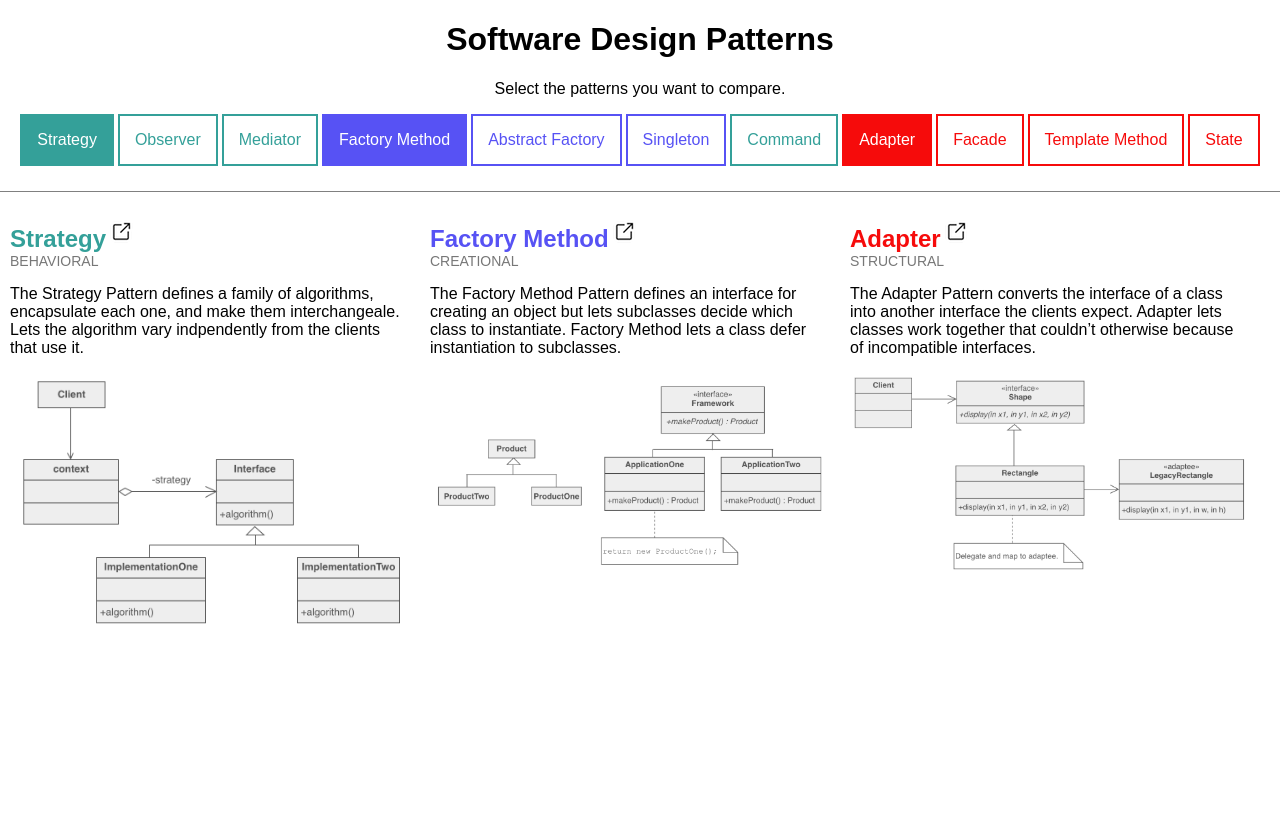
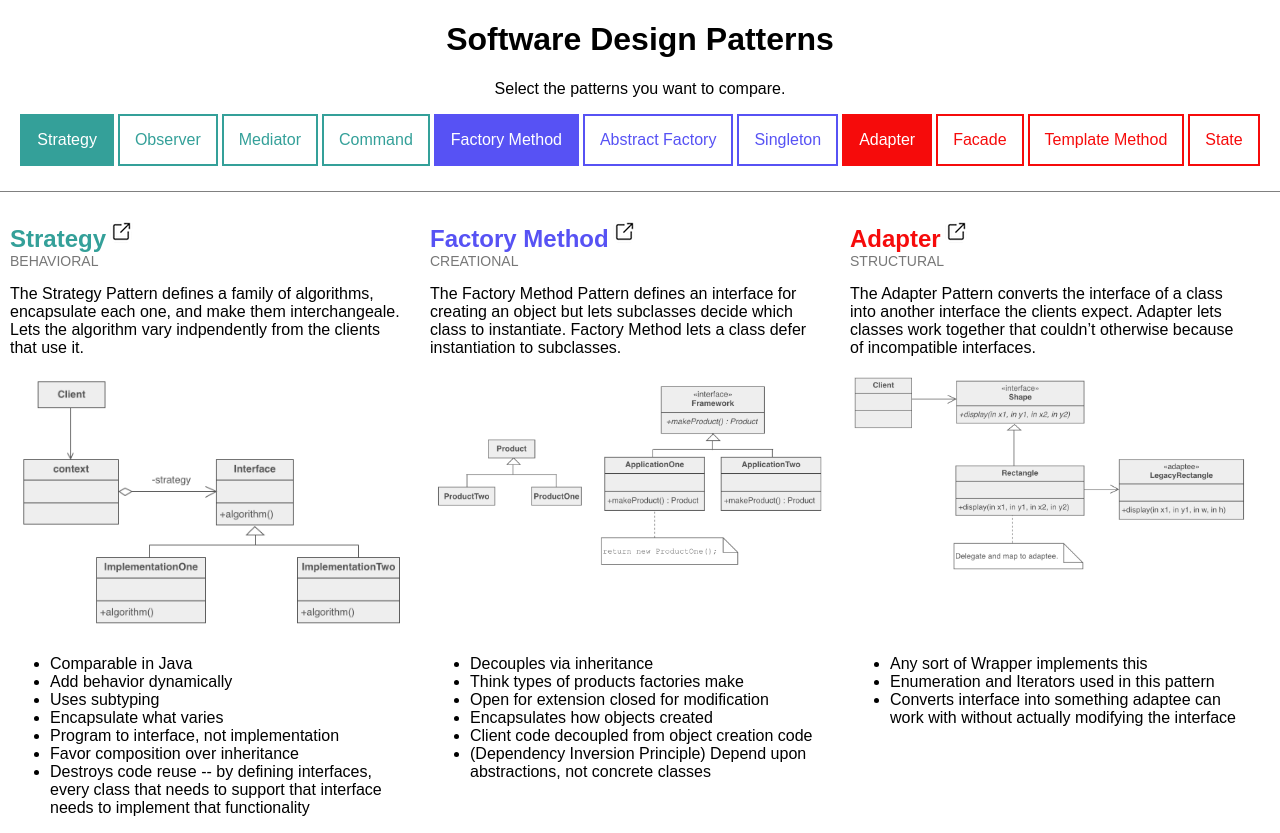
Before and after one commit to bibekg/software-design-patterns, a React app: page / in a window 1280 px wide. Before the commit the page ends 800 px from the top, so only its background shows below. Built offline with nearby package versions, Linux system fonts and the light colour scheme.

Commit message:
Added Notes

```diff
--- a/src/data/patterns-data.js
+++ b/src/data/patterns-data.js
@@ -23,11 +23,7 @@ const patterns = [
     type: PATTERN_TYPES.BEHAVIORAL,
     definition: 'The Strategy Pattern defines a family of algorithms, encapsulate each one, and make them interchangeale. Lets the algorithm vary indpendently from the clients that use it.',
     diagram: strategyDiagram,
-    pros: [],
-    cons: [
-      'Destroys code reuse -- by defining interfaces, every class that needs to support that interface needs to implement that functionality'
-    ],
-    notes: [],
+    notes: ['Comparable in Java','Add behavior dynamically','Uses subtyping','Encapsulate what varies','Program to interface, not implementation','Favor composition over inheritance','Destroys code reuse -- by defining interfaces, every class that needs to support that interface needs to implement that functionality'],
   },
   {
     name: 'Observer',
@@ -35,11 +31,7 @@ const patterns = [
     type: PATTERN_TYPES.BEHAVIORAL,
     definition: 'The Observer Pattern defines a one-to-many dependency between objects so that when one object changes state, all of its dependents are notified and updated automatically.',
     diagram: observerDiagram,
-    pros: [
-      'Loose coupling between data source and data dependencies'
-    ],
-    cons: [],
-    notes: []
+    notes: ['Most GUI Object Event Handling implements this','Loose coupling between data source and data dependencies','Subject knows about observer through an interface','Observers can be added whenever','Subjects and observers can be reused and modified','Publish Subscribe Model','Hard to implement notifying single Observer','Hard to add new type of subject']
   },
   {
     name: 'Mediator',
@@ -47,9 +39,15 @@ const patterns = [
     type: PATTERN_TYPES.BEHAVIORAL,
     definition: 'The Mediator Pattern centralizes complex communications and control between related objects',
     diagram: mediatorDiagram,
-    pros: [],
-    cons: [],
-    notes: []
+    notes: ['Lots of networking protocols implement this','Change in communication only mediator has to handle it','Centralizes complexity','Mediators can be complex','Single point of failure','Every subject treated differently, unlike Observer, where all treated the same']
+  },
+  {
+    name: 'Command',
+    link: 'https://sourcemaking.com/design_patterns/command',
+    type: PATTERN_TYPES.BEHAVIORAL,
+    definition: 'The Command Pattern encapsulates a request as an object, thereby letting you parameterize other objects with different requests, que or log requests, and support undoable operations.',
+    diagram: commandDiagram,
+    notes: ['Transanctional Database with undo & failure recovery mode implement this','Decouples requester of action from object that does action','Each command a class','Invoker makes request of command by calling execute()']
   },
   {
     name: 'Factory Method',
@@ -57,9 +55,7 @@ const patterns = [
     type: PATTERN_TYPES.CREATIONAL,
     definition: 'The Factory Method Pattern defines an interface for creating an object but lets subclasses decide which class to instantiate. Factory Method lets a class defer instantiation to subclasses.',
     diagram: factoryMethodDiagram,
-    pros: [],
-    cons: [],
-    notes: []
+    notes: ['Decouples via inheritance','Think types of products factories make','Open for extension closed for modification','Encapsulates how objects created','Client code decoupled from object creation code','(Dependency Inversion Principle) Depend upon abstractions, not concrete classes']
   },
   {
     name: 'Abstract Factory',
@@ -67,9 +63,7 @@ const patterns = [
     type: PATTERN_TYPES.CREATIONAL,
     definition: 'The Abstract Factory Pattern provides an interface for creating families of related or dependent objects without specifying their concrete classes.',
     diagram: abstractFactoryDiagram,
-    pros: [],
-    cons: [],
-    notes: []
+    notes: ['Decouples via composition','Think ingredients of a factory','Use when products that belong together']
   },
   {
     name: 'Singleton',
@@ -77,19 +71,7 @@ const patterns = [
     type: PATTERN_TYPES.CREATIONAL,
     definition: 'The Singleton Pattern ensures a class has only one instance and provides a global point of access to it.',
     diagram: singletonDiagram,
-    pros: [],
-    cons: [],
-    notes: [],
-  },
-  {
-    name: 'Command',
-    link: 'https://sourcemaking.com/design_patterns/command',
-    type: PATTERN_TYPES.BEHAVIORAL,
-    definition: 'The Command Pattern encapsulates a request as an object, thereby letting you parameterize other objects with different requests, que or log requests, and support undoable operations.',
-    diagram: commandDiagram,
-    pros: [],
-    cons: [],
-    notes: []
+    notes: ['Thread, resource pools and logger objects implement this','Multi-Threading needs to be taken into account (Solution:Synchronized or Eager Instantiation)','Private constructor and static object' ],
   },
   {
     name: 'Adapter',
@@ -97,9 +79,7 @@ const patterns = [
     type: PATTERN_TYPES.STRUCTURAL,
     definition: 'The Adapter Pattern converts the interface of a class into another interface the clients expect. Adapter lets classes work together that couldn’t otherwise because of incompatible interfaces.',
     diagram: adapterDiagram,
-    pros: [],
-    cons: [],
-    notes: []
+    notes: ['Any sort of Wrapper implements this','Enumeration and Iterators used in this pattern','Converts interface into something adaptee can work with without actually modifying the interface']
   },
   {
     name: 'Facade',
@@ -107,9 +87,7 @@ const patterns = [
     type: PATTERN_TYPES.STRUCTURAL,
     definition: 'The Facade Pattern provides a uniﬁed interface to a set of interfaces in a subsytem. Facade deﬁnes a higher-level interface that makes the subsystem easier to use.',
     diagram: facadeDiagram,
-    pros: [],
-    cons: [],
-    notes: []
+    notes: ['Actually alters interface to simply','Decouples client implementation from any 1 subsystem','Favor composition over inheritance', 'Principle of Least Knowledge']
   },
   {
     name: 'Template Method',
@@ -117,9 +95,7 @@ const patterns = [
     type: PATTERN_TYPES.STRUCTURAL,
     definition: 'The Template Method Pattern defines the skeleton of an algorithm in a method, deferring some steps to subclasses. Template Method lets subclasses redefine certain steps of an algorithm without changing the algorithm’s structure.',
     diagram: templateMethodDiagram,
-    pros: [],
-    cons: [],
-    notes: []
+    notes: ['Algorithm lives in 1 place so only changes there', 'Framework for future extension','Maximizes code reuse','Concentrates knowledge and relies on subclasses for complete implementations','Hooks are optional part of the algorithm','Hollywood Principle: High-level components will call low level components','Does not necessarily mean superclass: i.e. compareTo() Java','Provides outline', 'Uses inheritance']
   },
   {
     name: 'State',
@@ -127,9 +103,7 @@ const patterns = [
     type: PATTERN_TYPES.STRUCTURAL,
     definition: 'The State Pattern allows an object to alter its behavior when its internal state changes. The object will appear to change its class.',
     diagram: stateDiagram,
-    pros: [],
-    cons: [],
-    notes: []
+    notes: ['Encapsulates state changes in classes','Delegate to state when action occurs', 'Easy to add states, hard to add actions', 'Each state handles all actions' ,'Favor composition over inheritance','Either state classes or client can handle state transition']
   },
 ]
 
```
